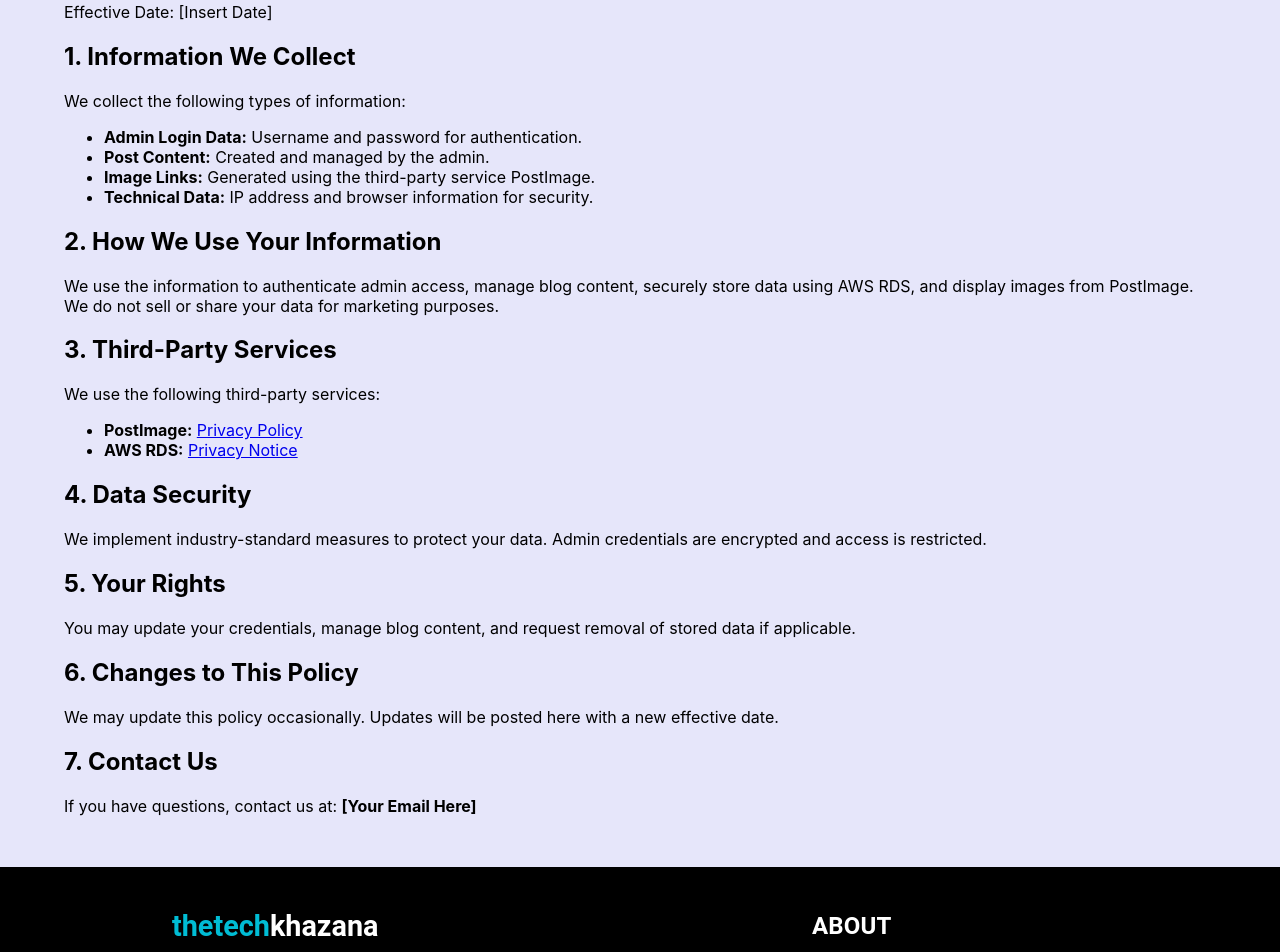
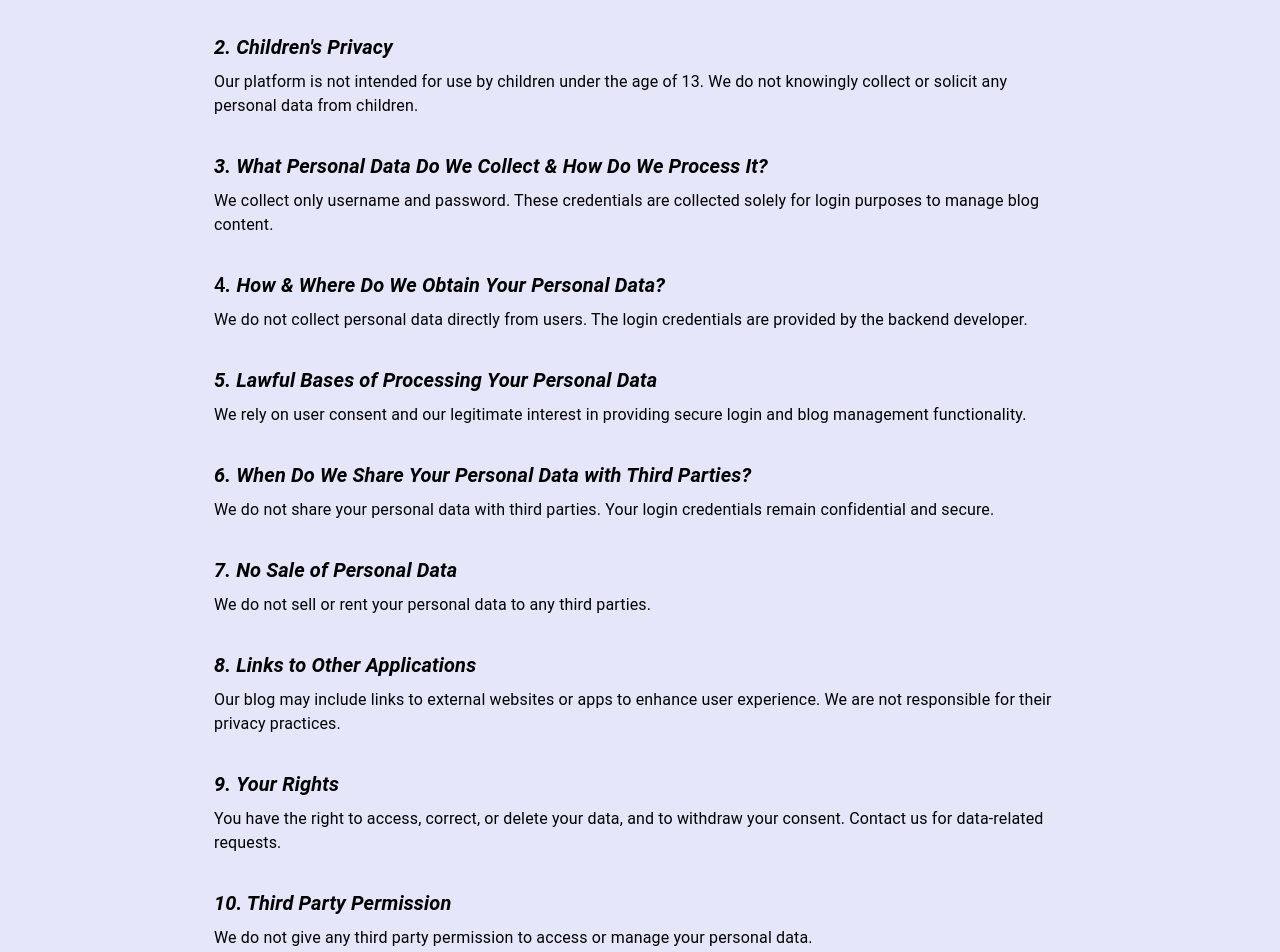
Before and after one commit to Yashaswi-Anand/Blog-project-frontend, a React (Create React App) app: page /privacy-policy in a window 1280 px wide. Shown: the part 180-1132 px from the top of the page. Built offline with nearby package versions, Linux system fonts and the light colour scheme.

Commit message:
privacy policy added

```diff
--- a/src/components/PrivacyPolicy.js
+++ b/src/components/PrivacyPolicy.js
@@ -1,74 +1,91 @@
-import { Container } from '@mui/material'
-import React from 'react'
+import React from 'react';
+import { Container, Typography, Box } from '@mui/material';
 
-function PrivacyPolicy() {
+const PrivacyPolicy = () => {
   return (
-    <Container maxWidth="lg" sx={{ display: 'flex', justifyContent: 'center', alignItems: 'start', marginTop: '100px', marginBottom: '35px' }}>
-      <div className="max-w-4xl mx-auto p-6 text-gray-800">
-        <h1 className="text-3xl font-bold mb-4">Privacy Policy</h1>
-        <p className="text-sm text-gray-500 mb-6">Effective Date: [Insert Date]</p>
+    <Container maxWidth="md" sx={{ marginTop: "62px" }}>
+      <Typography variant="h4" gutterBottom align="center">
+        <strong><i>Privacy Policy</i></strong>
+      </Typography>
 
-        <section className="mb-6">
-          <h2 className="text-xl font-semibold mb-2">1. Information We Collect</h2>
-          <p className="mb-2">
-            We collect the following types of information:
-          </p>
-          <ul className="list-disc list-inside space-y-1">
-            <li><strong>Admin Login Data:</strong> Username and password for authentication.</li>
-            <li><strong>Post Content:</strong> Created and managed by the admin.</li>
-            <li><strong>Image Links:</strong> Generated using the third-party service PostImage.</li>
-            <li><strong>Technical Data:</strong> IP address and browser information for security.</li>
-          </ul>
-        </section>
+      <Box mb={4}>
+        <Typography variant="h6" gutterBottom><strong><em>1. Personal Data</em></strong></Typography>
+        <Typography>
+          We only collect username and password for the sole purpose of enabling users to log in and manage blog posts.
+        </Typography>
+      </Box>
 
-        <section className="mb-6">
-          <h2 className="text-xl font-semibold mb-2">2. How We Use Your Information</h2>
-          <p>
-            We use the information to authenticate admin access, manage blog content, securely store data using AWS RDS, and display images from PostImage. We do not sell or share your data for marketing purposes.
-          </p>
-        </section>
+      <Box mb={4}>
+        <Typography variant="h6" gutterBottom><strong><em>2. Children's Privacy</em></strong></Typography>
+        <Typography>
+          Our platform is not intended for use by children under the age of 13. We do not knowingly collect or solicit any personal data from children.
+        </Typography>
+      </Box>
 
-        <section className="mb-6">
-          <h2 className="text-xl font-semibold mb-2">3. Third-Party Services</h2>
-          <p className="mb-2">
-            We use the following third-party services:
-          </p>
-          <ul className="list-disc list-inside space-y-1">
-            <li><strong>PostImage:</strong> <a href="https://postimages.org/privacy" className="text-blue-600 underline" target="_blank" rel="noopener noreferrer">Privacy Policy</a></li>
-            <li><strong>AWS RDS:</strong> <a href="https://aws.amazon.com/privacy/" className="text-blue-600 underline" target="_blank" rel="noopener noreferrer">Privacy Notice</a></li>
-          </ul>
-        </section>
+      <Box mb={4}>
+        <Typography variant="h6" gutterBottom><strong><em>3. What Personal Data Do We Collect & How Do We Process It?</em></strong></Typography>
+        <Typography>
+          We collect only username and password. These credentials are collected solely for login purposes to manage blog content.
+        </Typography>
+      </Box>
 
-        <section className="mb-6">
-          <h2 className="text-xl font-semibold mb-2">4. Data Security</h2>
-          <p>
-            We implement industry-standard measures to protect your data. Admin credentials are encrypted and access is restricted.
-          </p>
-        </section>
+      <Box mb={4}>
+        <Typography variant="h6" gutterBottom>4<strong><em>. How & Where Do We Obtain Your Personal Data?</em></strong></Typography>
+        <Typography>
+          We do not collect personal data directly from users. The login credentials are provided by the backend developer.
+        </Typography>
+      </Box>
 
-        <section className="mb-6">
-          <h2 className="text-xl font-semibold mb-2">5. Your Rights</h2>
-          <p>
-            You may update your credentials, manage blog content, and request removal of stored data if applicable.
-          </p>
-        </section>
+      <Box mb={4}>
+        <Typography variant="h6" gutterBottom><strong><em>5. Lawful Bases of Processing Your Personal Data</em></strong></Typography>
+        <Typography>
+          We rely on user consent and our legitimate interest in providing secure login and blog management functionality.
+        </Typography>
+      </Box>
 
-        <section className="mb-6">
-          <h2 className="text-xl font-semibold mb-2">6. Changes to This Policy</h2>
-          <p>
-            We may update this policy occasionally. Updates will be posted here with a new effective date.
-          </p>
-        </section>
+      <Box mb={4}>
+        <Typography variant="h6" gutterBottom><strong><em>6. When Do We Share Your Personal Data with Third Parties?</em></strong></Typography>
+        <Typography>
+          We do not share your personal data with third parties. Your login credentials remain confidential and secure.
+        </Typography>
+      </Box>
 
-        <section className="mb-6">
-          <h2 className="text-xl font-semibold mb-2">7. Contact Us</h2>
-          <p>
-            If you have questions, contact us at: <strong>[Your Email Here]</strong>
-          </p>
-        </section>
-      </div>
+      <Box mb={4}>
+        <Typography variant="h6" gutterBottom><strong><em>7. No Sale of Personal Data</em></strong></Typography>
+        <Typography>
+          We do not sell or rent your personal data to any third parties.
+        </Typography>
+      </Box>
+
+      <Box mb={4}>
+        <Typography variant="h6" gutterBottom><strong><em>8. Links to Other Applications</em></strong></Typography>
+        <Typography>
+          Our blog may include links to external websites or apps to enhance user experience. We are not responsible for their privacy practices.
+        </Typography>
+      </Box>
+
+      <Box mb={4}>
+        <Typography variant="h6" gutterBottom><strong><em>9. Your Rights</em></strong></Typography>
+        <Typography>
+          You have the right to access, correct, or delete your data, and to withdraw your consent. Contact us for data-related requests.
+        </Typography>
+      </Box>
+
+      <Box mb={4}>
+        <Typography variant="h6" gutterBottom><strong><em>10. Third Party Permission</em></strong></Typography>
+        <Typography>
+          We do not give any third party permission to access or manage your personal data.
+        </Typography>
+      </Box>
+
+      <Box mb={4}>
+        <Typography variant="h6" gutterBottom><strong><em>11. Notification of Changes to Our Privacy Notice</em></strong></Typography>
+        <Typography>
+          We may update this Privacy Policy from time to time. Any changes will be posted on this page with an updated effective date.
+        </Typography>
+      </Box>
     </Container>
-  )
-}
+  );
+};
 
 export default PrivacyPolicy
```
